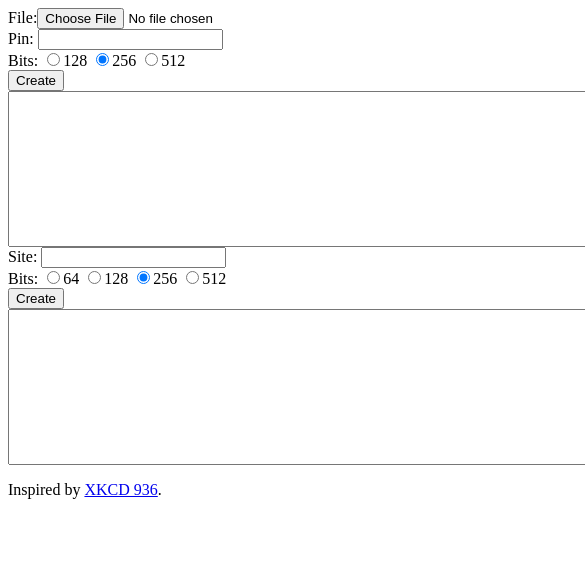
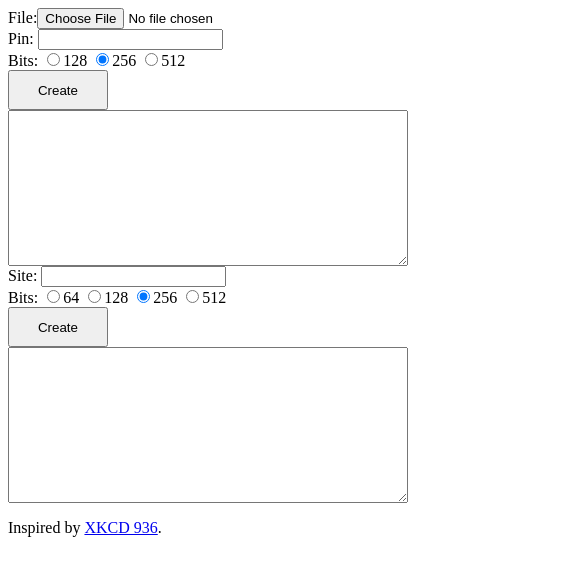
Before and after one commit to osyed/cpw, a plain HTML site: page app/index.htm in a window 390 px wide. Shown: the top 576 px of the page, 585 px wide, since content can reach past the window. Drawn offline with Linux system fonts and the light colour scheme.

Commit message:
make mobile friendly

```diff
--- a/app/index.htm
+++ b/app/index.htm
@@ -1,5 +1,27 @@
 
 <html>
+  <head>
+      <meta name="viewport" content="width=device-width, initial-scale=1.0">
+  </head>
+  <style>
+    .show {
+      width: 100em;
+    }
+    @media screen and (max-width: 1000px){
+      .show {
+        width: 80em;
+      }
+    }
+    @media screen and (max-width: 650px){
+      .show {
+        width: 30em;
+      }
+      .btnCreate {
+        width: 100px;
+        height: 40px;
+      }
+    }
+  </style>
   <body>
     File:<input id="image-file" type="file" value='' />
     <br>
@@ -10,9 +32,9 @@
          <input type=radio id=bits name=bits value=256 checked>256
          <input type=radio id=bits name=bits value=512>512
     <br>
-    <input type=button value=Create onclick='doit()'>
+    <input type=button value=Create class="btnCreate" onclick='doit()'>
     <br>
-    <textarea rows=10 cols=100 id=show></textarea>
+    <textarea rows=10 id=show class="show"></textarea>
     <br>
     Site: <input type=text id=site value=''>
     <br>
@@ -22,9 +44,9 @@
          <input type=radio id=bits2 name=bits2 value=256 checked>256
          <input type=radio id=bits2 name=bits2 value=512>512
     <br>
-    <input type=button value=Create onclick='dosite()'>
+    <input type=button value=Create class="btnCreate" onclick='dosite()'>
     <br>
-    <textarea rows=10 cols=100 id=show2></textarea>
+    <textarea rows=10 id=show2 class="show"></textarea>
 
     <script src="bundle.js"></script>
     <p>
```
